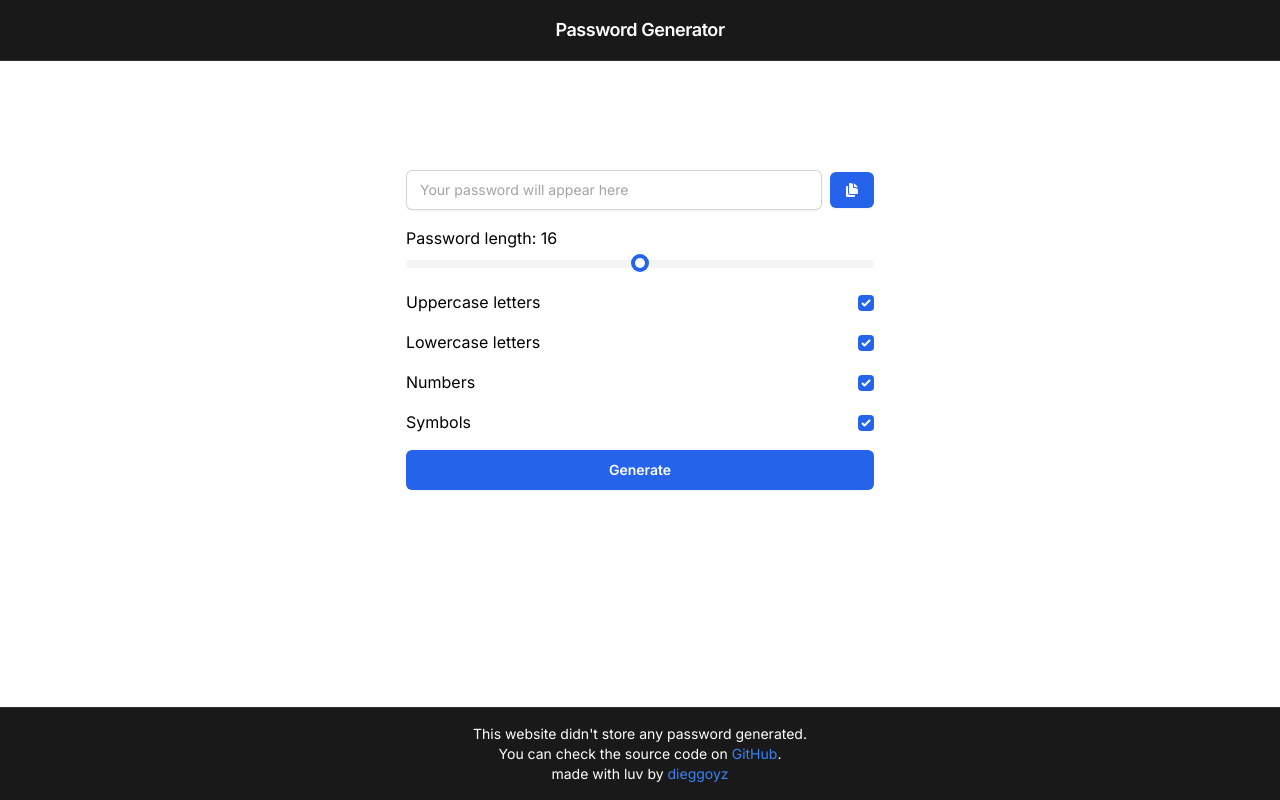
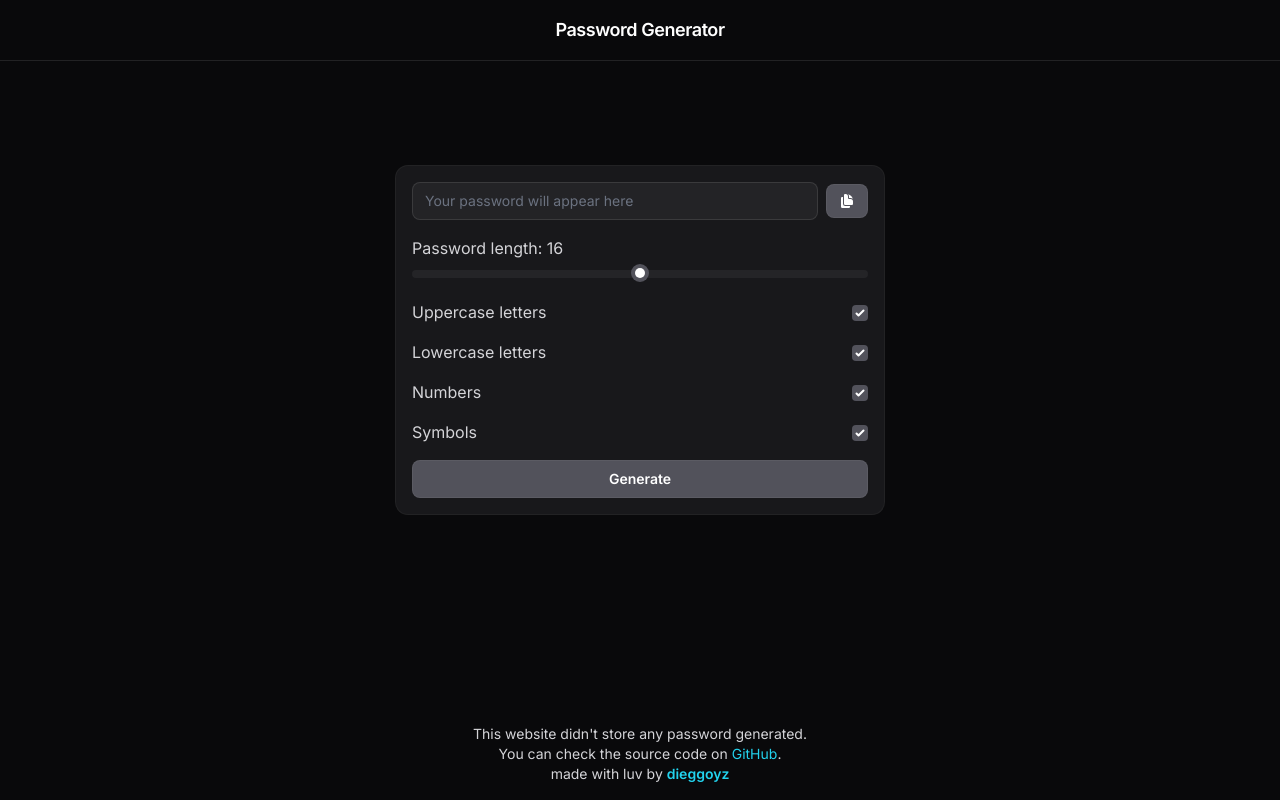
Before and after one commit to dieggoyz/passgen, a Next.js app: page / in a window 1280 px wide. Built offline with nearby package versions, Linux system fonts and the light colour scheme.

Commit message:
Updated the color palette to a more sober style 🤓

```diff
--- a/components/footer.jsx
+++ b/components/footer.jsx
@@ -1,14 +1,25 @@
-export default function Footer () {
+export default function Footer() {
 	return (
-    <footer className="w-full bg-black/90 text-white text-center text-sm border-t border-white/10 py-4">
+		<footer className="w-full py-4 text-center text-sm">
+			<p>This website didn't store any password generated.</p>
 			<p>
-        This website didn't store any password generated.
+				You can check the source code on{" "}
+				<a
+					href="https://github.com/diegoeffar/password-generator"
+					className="text-cyan-400"
+				>
+					GitHub
+				</a>
+				.
 			</p>
 			<p>
-        You can check the source code on <a href="https://github.com/diegoeffar/password-generator" className="text-blue-500">GitHub</a>.
-      </p>
-      <p>
-        made with luv by <a href="https://github.com/diegoeffar" className="text-blue-500">dieggoyz</a>
+				made with luv by{" "}
+				<a
+					href="https://github.com/diegoeffar"
+					className="font-semibold text-cyan-400"
+				>
+					dieggoyz
+				</a>
 			</p>
 		</footer>
 	)
--- a/components/generator.jsx
+++ b/components/generator.jsx
@@ -1,24 +1,24 @@
-import { useState } from 'react'
-import { ToastContainer, toast } from 'react-toastify'
-import 'react-toastify/dist/ReactToastify.css'
+import { useState } from "react"
+import { ToastContainer, toast } from "react-toastify"
+import "react-toastify/dist/ReactToastify.css"
 
 const getCharacters = (options) => {
-  let characters = ''
-  if (options.uppercase) characters += 'ABCDEFGHIJKLMNOPQRSTUVWXYZ'
-  if (options.lowercase) characters += 'abcdefghijklmnopqrstuvwxyz'
-  if (options.numbers) characters += '0123456789'
-  if (options.symbols) characters += '!@#$%^&*()_+'
+	let characters = ""
+	if (options.uppercase) characters += "ABCDEFGHIJKLMNOPQRSTUVWXYZ"
+	if (options.lowercase) characters += "abcdefghijklmnopqrstuvwxyz"
+	if (options.numbers) characters += "0123456789"
+	if (options.symbols) characters += "!@#$%^&*()_+"
 	return characters
 }
 
-export default function Generator () {
+export default function Generator() {
 	const [state, setState] = useState({
-    password: '',
+		password: "",
 		length: 16,
 		uppercase: true,
 		lowercase: true,
 		numbers: true,
-    symbols: true
+		symbols: true,
 	})
 
 	const { password, length, uppercase, lowercase, numbers, symbols } = state
@@ -32,34 +32,30 @@ export default function Generator () {
 	}
 
 	const handleCopyClick = () => {
-    navigator.clipboard.writeText(password)
+		navigator.clipboard
+			.writeText(password)
 			.then(() => {
-        toast.success('Password copied!', {
-          toastClassName: 'font-sans'
-        })
+				toast.success("Password copied!")
 			})
 			.catch((error) => {
-        toast.error('Failed to copy password!', {
-          toastClassName: 'font-sans'
-        })
-        console.error(error)
+				toast.error("Failed to copy password!")
 			})
 	}
 
 	const generatePassword = () => {
 		const options = { uppercase, lowercase, numbers, symbols }
-    const selectedOptions = Object.entries(options).filter(([_, value]) => value)
+		const selectedOptions = Object.entries(options).filter(
+			([_, value]) => value
+		)
 
 		if (selectedOptions.length === 0) {
-      setState({ ...state, password: '' })
-      toast.error('Please select at least one option', {
-        toastClassName: 'font-sans'
-      })
+			setState({ ...state, password: "" })
+			toast.warning("Please select at least one option")
 			return
 		}
 
 		const characters = getCharacters(options)
-    let password = ''
+		let password = ""
 
 		for (let i = 0; i < length; i++) {
 			const randomIndex = Math.floor(Math.random() * characters.length)
@@ -71,7 +67,8 @@ export default function Generator () {
 
 	return (
 		<>
-      <div className="w-full md:max-w-[500px] flex flex-col gap-4 px-4">
+			<div className="mx-auto my-0 w-full p-4 md:max-w-[520px]">
+				<div className="flex flex-col gap-4 rounded-xl bg-zinc-900 p-4 shadow-[0px_0px_0px_1px_rgba(255,255,255,0.1)]">
 					<div className="flex items-center">
 						<input
 							type="text"
@@ -79,21 +76,28 @@ export default function Generator () {
 							id="password"
 							value={password}
 							placeholder="Your password will appear here"
-            className="block w-full rounded-md border-0 shadow-sm ring-1 ring-inset ring-neutral-300 text-neutral-900 placeholder:text-neutral-400 sm:text-sm sm:leading-6 outline-none px-3.5 py-2"
+							className="block w-full appearance-none rounded-lg border-white/10 bg-white/5 px-3 py-2 text-sm text-white hover:border-white/20 focus:outline-none"
 							readOnly
 						/>
 						<button
 							onClick={handleCopyClick}
-            className="rounded-md bg-blue-600 hover:bg-blue-500 text-center text-sm font-semibold text-white shadow-sm focus-visible:outline outline-2 outline-offset-2 outline-blue-600 ml-2 px-3.5 py-2.5"
+							className="ml-2 inline-flex h-full items-center justify-center gap-x-2 rounded-lg border border-white/5 bg-zinc-600 px-3 py-2 text-sm font-semibold text-white hover:bg-zinc-500 focus-visible:outline"
 						>
-            <svg xmlns="http://www.w3.org/2000/svg" viewBox="0 0 24 24" fill="currentColor" className="w-4 h-4">
+							<svg
+								xmlns="http://www.w3.org/2000/svg"
+								viewBox="0 0 24 24"
+								fill="currentColor"
+								className="h-4 w-4"
+							>
 								<path d="M7.5 3.375c0-1.036.84-1.875 1.875-1.875h.375a3.75 3.75 0 0 1 3.75 3.75v1.875C13.5 8.161 14.34 9 15.375 9h1.875A3.75 3.75 0 0 1 21 12.75v3.375C21 17.16 20.16 18 19.125 18h-9.75A1.875 1.875 0 0 1 7.5 16.125V3.375Z" />
 								<path d="M15 5.25a5.23 5.23 0 0 0-1.279-3.434 9.768 9.768 0 0 1 6.963 6.963A5.23 5.23 0 0 0 17.25 7.5h-1.875A.375.375 0 0 1 15 7.125V5.25ZM4.875 6H6v10.125A3.375 3.375 0 0 0 9.375 19.5H16.5v1.125c0 1.035-.84 1.875-1.875 1.875h-9.75A1.875 1.875 0 0 1 3 20.625V7.875C3 6.839 3.84 6 4.875 6Z" />
 							</svg>
 						</button>
 					</div>
-        <div className="">
-          <label htmlFor="length" className="">Password length: {length}</label>
+					<div>
+						<label htmlFor="length" className="">
+							Password length: {length}
+						</label>
 						<input
 							type="range"
 							name="length"
@@ -105,56 +109,75 @@ export default function Generator () {
 							className="range-input"
 						/>
 					</div>
-        <div className="flex justify-between items-center">
-          <label htmlFor="uppercase" className="mr-3">Uppercase letters</label>
+					<div className="flex items-center justify-between">
+						<label htmlFor="uppercase" className="mr-3">
+							Uppercase letters
+						</label>
 						<input
 							type="checkbox"
 							name="uppercase"
 							id="uppercase"
 							checked={uppercase}
-            onChange={() => handleCheckboxChange('uppercase')}
-            className="border-neutral-400 rounded text-blue-600 focus:ring-blue-500 mt-0.5"
+							onChange={() => handleCheckboxChange("uppercase")}
+							className="mt-0.5 rounded border-neutral-400 text-zinc-600 focus:ring-zinc-500"
 						/>
 					</div>
-        <div className="flex justify-between items-center">
-          <label htmlFor="lowercase" className="mr-3">Lowercase letters</label>
+					<div className="flex items-center justify-between">
+						<label htmlFor="lowercase" className="mr-3">
+							Lowercase letters
+						</label>
 						<input
 							type="checkbox"
 							name="lowercase"
 							id="lowercase"
 							checked={lowercase}
-            onChange={() => handleCheckboxChange('lowercase')}
-            className="border-neutral-400 rounded text-blue-600 focus:ring-blue-500 mt-0.5"
+							onChange={() => handleCheckboxChange("lowercase")}
+							className="mt-0.5 rounded border-neutral-400 text-zinc-600 focus:ring-zinc-500"
 						/>
 					</div>
-        <div className="flex justify-between items-center">
-          <label htmlFor="numbers" className="mr-3">Numbers</label>
+					<div className="flex items-center justify-between">
+						<label htmlFor="numbers" className="mr-3">
+							Numbers
+						</label>
 						<input
 							type="checkbox"
 							name="numbers"
 							id="numbers"
 							checked={numbers}
-            onChange={() => handleCheckboxChange('numbers')}
-            className="border-neutral-400 rounded text-blue-600 focus:ring-blue-500 mt-0.5"
+							onChange={() => handleCheckboxChange("numbers")}
+							className="mt-0.5 rounded border-neutral-400 text-zinc-600 focus:ring-zinc-500"
 						/>
 					</div>
-        <div className="flex justify-between items-center">
-          <label htmlFor="symbols" className="mr-3">Symbols</label>
+					<div className="flex items-center justify-between">
+						<label htmlFor="symbols" className="mr-3">
+							Symbols
+						</label>
 						<input
 							type="checkbox"
 							name="symbols"
 							id="symbols"
 							checked={symbols}
-            onChange={() => handleCheckboxChange('symbols')}
-            className="border-neutral-400 rounded text-blue-600 focus:ring-blue-500 mt-0.5"
+							onChange={() => handleCheckboxChange("symbols")}
+							className="mt-0.5 rounded border-neutral-400 text-zinc-600 focus:ring-zinc-500"
 						/>
 					</div>
 					<button
 						onClick={generatePassword}
-          className="block w-full rounded-md bg-blue-600 hover:bg-blue-500 text-center text-sm font-semibold text-white shadow-sm focus-visible:outline outline-2 outline-offset-2 outline-blue-600 px-3.5 py-2.5"
-        >Generate</button>
+						className="block w-full rounded-lg border border-white/5 bg-zinc-600 px-3 py-2 text-sm font-semibold text-white hover:bg-zinc-500 focus-visible:outline"
+					>
+						Generate
+					</button>
 				</div>
-      <ToastContainer position="bottom-right" bodyClassName={'font-sans text-sm'} />
+			</div>
+			<ToastContainer
+				autoClose={2500}
+				bodyClassName={"font-sans text-sm"}
+				closeOnClick
+				hideProgressBar={true}
+				position="top-right"
+				theme="dark"
+				toastClassName={"font-sans text-sm"}
+			/>
 		</>
 	)
 }
--- a/components/header.jsx
+++ b/components/header.jsx
@@ -1,8 +1,8 @@
-import Link from 'next/link'
+import Link from "next/link"
 
-export default function Header () {
+export default function Header() {
 	return (
-    <header className='w-full bg-black/90 text-white text-center border-b border-white/10 py-4'>
+		<header className="w-full border-b border-white/10 py-4 text-center text-white">
 			<h1 className="text-lg font-semibold tracking-tight">
 				<Link href="/">Password Generator</Link>
 			</h1>
--- a/components/index.jsx
+++ b/components/index.jsx
@@ -1,3 +1,3 @@
-export { default as Header } from './header'
-export { default as Generator } from './generator'
-export { default as Footer } from './footer'
+export { default as Header } from "./header"
+export { default as Generator } from "./generator"
+export { default as Footer } from "./footer"
--- a/pages/_document.js
+++ b/pages/_document.js
@@ -4,7 +4,7 @@ export default function Document () {
   return (
     <Html lang="en">
       <Head />
-      <body>
+      <body className='bg-zinc-950 text-zinc-300 antialiased'>
         <Main />
         <NextScript />
       </body>
--- a/pages/index.js
+++ b/pages/index.js
@@ -12,7 +12,7 @@ export default function Home () {
         <title>Password Generator — dieggoyz</title>
         <link rel="icon" href="/favicon.ico" />
       </Head>
-      <main className={`bg-white dark:bg-neutral-950 text-black dark:text-neutral-200 flex min-h-screen flex-col items-center justify-between gap-4 text-md ${inter.variable} font-sans`}>
+      <main className={`flex flex-col h-screen items-center justify-between gap-4 text-md ${inter.variable} font-sans`}>
         <Header />
         <Generator />
         <Footer />
--- a/styles/globals.css
+++ b/styles/globals.css
@@ -3,21 +3,21 @@
 @tailwind utilities;
 
 .range-input {
-	@apply w-full bg-transparent cursor-pointer appearance-none disabled:opacity-50 disabled:pointer-events-none focus:outline-none;
+	@apply w-full cursor-pointer appearance-none bg-transparent focus:outline-none disabled:pointer-events-none disabled:opacity-50;
 }
 
 .range-input::-webkit-slider-thumb {
-	@apply w-2.5 h-2.5 -mt-0.5 appearance-none bg-white shadow-[0_0_0_4px_rgba(37,99,235,1)] rounded-full transition-all duration-150 ease-in-out;
+	@apply -mt-0.5 h-2.5 w-2.5 appearance-none rounded-full bg-white shadow-[0_0_0_4px_rgba(82,82,91,1)] transition-all duration-150 ease-in-out;
 }
 
 .range-input::-webkit-slider-runnable-track {
-	@apply w-full h-2 bg-gray-100 rounded-full;
+	@apply h-2 w-full rounded-full bg-white/5;
 }
 
 .range-input::-moz-range-thumb {
-	@apply w-2.5 h-2.5 appearance-none bg-white border-4 border-blue-600 rounded-full transition-all duration-150 ease-in-out;
+	@apply h-2.5 w-2.5 appearance-none rounded-full border-4 border-zinc-600 bg-white transition-all duration-150 ease-in-out;
 }
 
 .range-input::-moz-range-track {
-	@apply w-full h-2 bg-gray-100 rounded-full;
+	@apply h-2 w-full rounded-full bg-white/5;
 }
```
Lines whose indentation alone changed are shown as unchanged.
